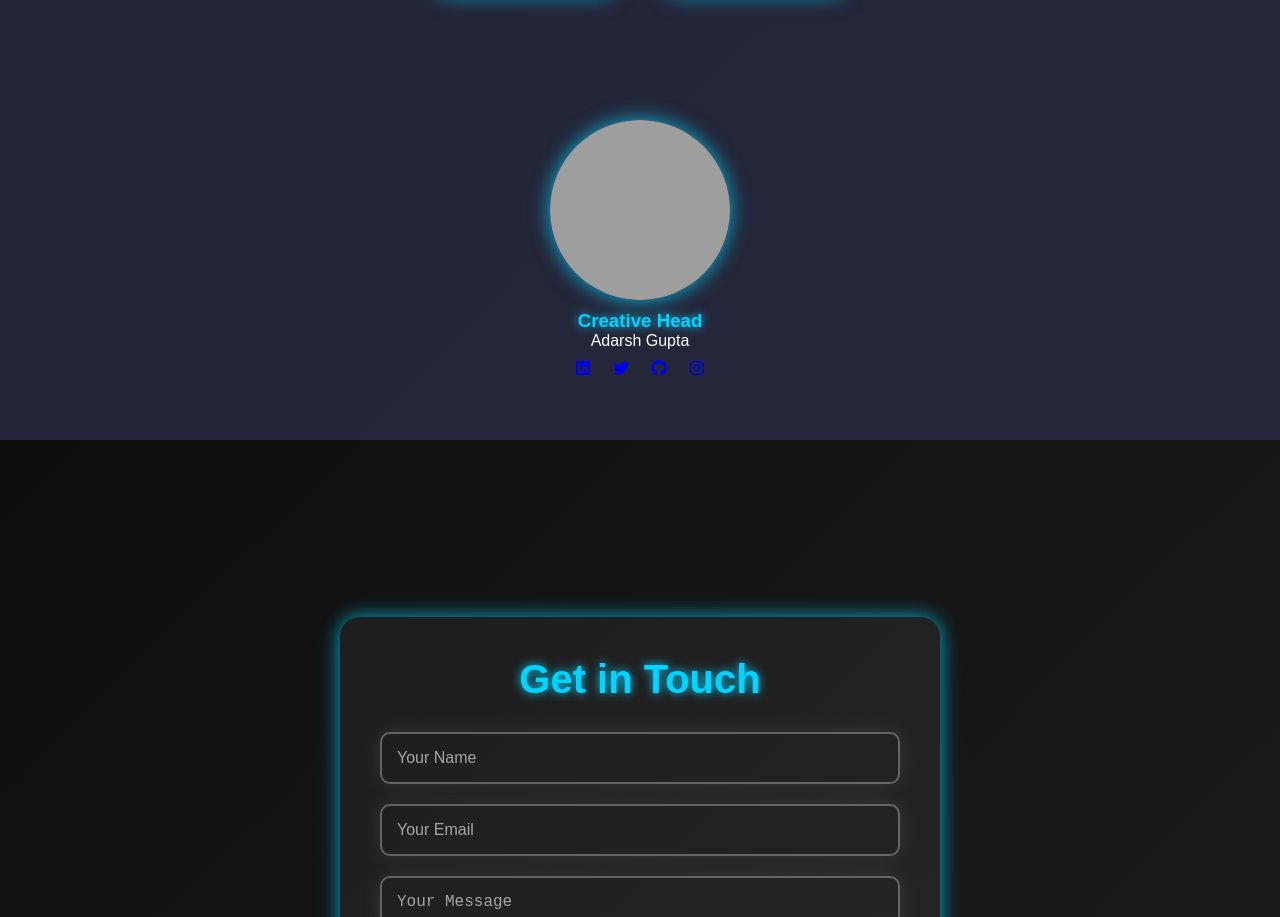
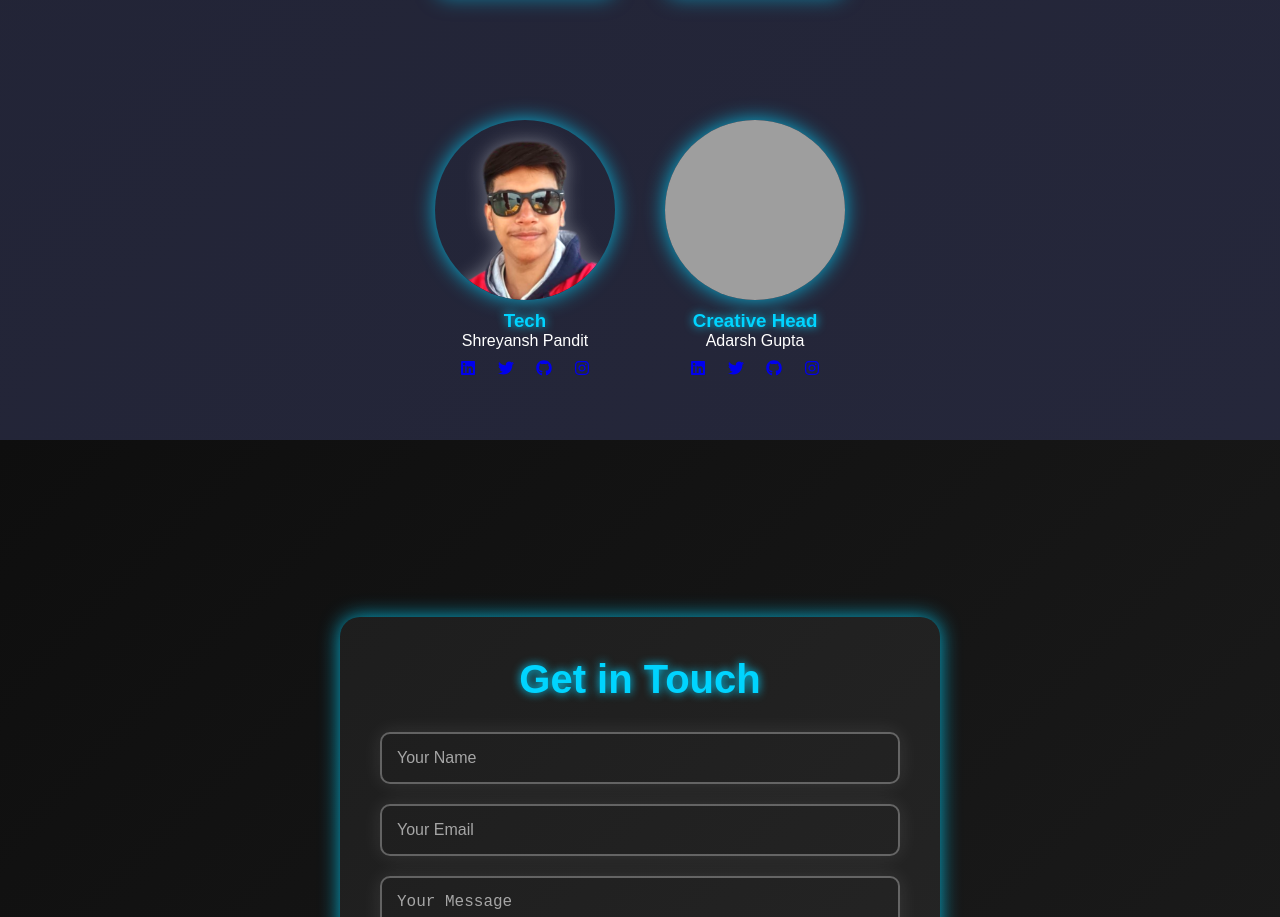
Before and after one commit to RahulLodhi0405/LnctCP, a React (Create React App) app: page / in a window 1280 px wide. Shown: the part 3284-4201 px from the top of the page. Built offline with nearby package versions, Linux system fonts and the light colour scheme; grey boxes are pictures that could not be loaded.

Commit message:
Tech Coordinator added

```diff
--- a/src/components/Home.css
+++ b/src/components/Home.css
@@ -493,6 +493,14 @@ br
  padding: 10px;
 
 }
+
+.coordinators-grid {
+  display: flex;
+  justify-content: center;
+  flex-wrap: wrap;
+  gap: 50px;
+}
+
 .coordinator img {
   width: 180px;
   height: 180px;
--- a/src/components/Home.js
+++ b/src/components/Home.js
@@ -8,6 +8,7 @@ import Priyanshu from '../Assets/Priyanshu.png';
 import Adarshsir from '../Assets/Adarshsir.png';
 import about from '../Assets/about.png';
 import Adarsh from '../Assets/Adarsh.png';
+import shreyansh from '../Assets/shreyansh.png';
 
 const Home = () => {
   return (
@@ -199,8 +200,29 @@ const Home = () => {
   </div>
 </section>
 <br></br> <br></br><br></br><br></br>
+<div className="coordinators-grid">
+  <div className="coordinator">
+    <img src={shreyansh} alt="Coordinator1" />
+    <h3>Tech </h3>
+    <p>Shreyansh Pandit</p>
+    <div className="social-media">
+    <a href="https://www.linkedin.com/in/shreyansh-pandit-1b47b2203/" target="_blank" rel="noopener noreferrer">
+          <FaLinkedin className="social-icon" /></a>&nbsp;&nbsp;&nbsp;&nbsp;&nbsp;
+        <a href="https://twitter.com/Shreyanshloop07" target="_blank" rel="noopener noreferrer">
+          <FaTwitter className="social-icon" />
+           </a>&nbsp;&nbsp;&nbsp;&nbsp;&nbsp;
+        <a href="https://github.com/shreyansh-Geek" target="_blank" rel="noopener noreferrer">
+          <FaGithub className="social-icon" />
+          </a>&nbsp;&nbsp;&nbsp;&nbsp;&nbsp;
+        <a href="https://instagram.com" target="_blank" rel="noopener noreferrer">
+          <FaInstagram className="social-icon" />
+        </a>
+    </div>
+    </div>
+
+
 <div className="coordinator">
-    <img src={Adarsh} alt="Coordinator" />
+    <img src={Adarsh} alt="Coordinator2" />
     <h3>Creative Head</h3>
     <p>Adarsh Gupta</p>
     <div className="social-media">
@@ -217,6 +239,13 @@ const Home = () => {
         </a>
     </div>
     </div>
+
+
+</div>
+
+
+
+
 
 
       <section className="contact-section">
```
Also changed, not shown: src/Assets/shreyansh.png (added).
